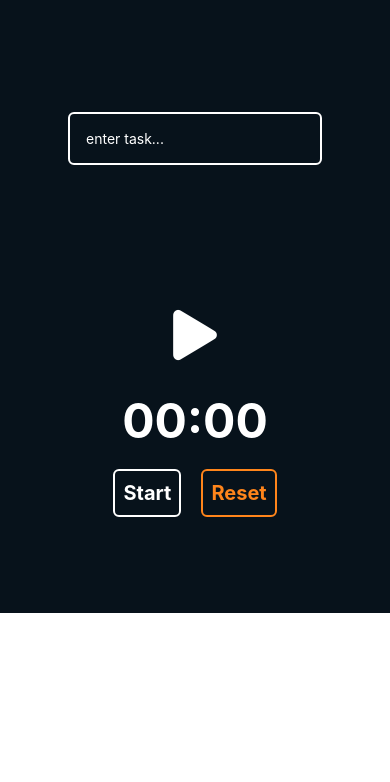
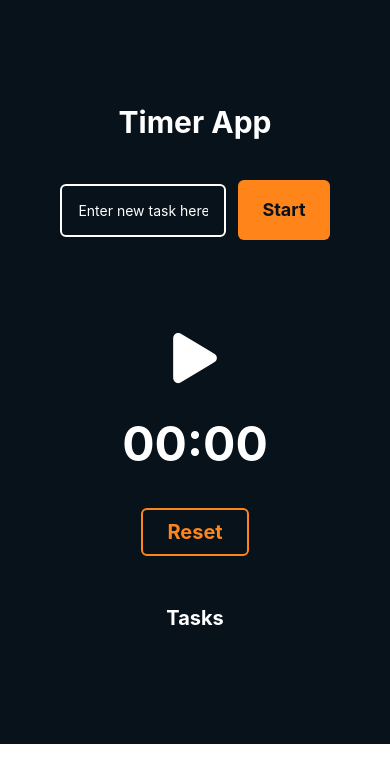
Before and after one commit to emmysoft/timer-app, a React Native app: screen / in a window 390 px wide. Shown: the top 782 px of the page. Built offline with nearby package versions, Linux system fonts and the light colour scheme.

Commit message:
ft- adding new features

```diff
--- a/App.js
+++ b/App.js
@@ -1,5 +1,5 @@
 import { StatusBar } from 'expo-status-bar';
-import { SafeAreaView, Text, TextInput, TouchableOpacity, View } from 'react-native';
+import { SafeAreaView, ScrollView, Text, TextInput, TouchableOpacity, View } from 'react-native';
 import { useEffect, useState } from 'react';
 import Constants from 'expo-constants';
 import tw from 'twrnc';
@@ -45,18 +45,23 @@ export default function App() {
     <>
       <StatusBar backgroundColor="#07121B" />
       <SafeAreaView style={{ marginTop: Constants.statusBarHeight }}>
-        <View style={tw`flex justify-center items-center gap-4 bg-[#07121B] h-full p-24`}>
-          <View style={tw`p-4`}>
+        <View style={tw`flex justify-start items-center gap-4 bg-[#07121B] h-full p-24`}>
+          <View style={tw`p-2`}>
+            <Text style={tw`font-bold text-3xl text-[#fff] bg-[#07121B]`}>Timer App</Text>
+          </View>
+          <View style={tw`p-4 flex flex-row justify-center items-center gap-3 w-full`}>
             <TextInput
-              style={tw`border-[#fff] border-2 rounded-md min-w-full py-4 px-4`}
-              placeholder='enter task...'
+              style={tw`border-[#fff] border-2 rounded-md min-w-full py-4 px-4 text-white`}
+              placeholder='Enter new task here...'
               placeholderTextColor={"#fff"}
               onChangeText={(e) => setTask(e)}
               value={task}
             />
-          </View>
-          <View style={tw`bottom-72 right-28`}>
-            <Text style={tw`font-bold text-3xl text-[#fff] bg-[#07121B] top-12`}>Timer App</Text>
+            <TouchableOpacity style={tw`py-4 px-6 rounded-md bg-[#ff851b]`} onPress={() => handleToggle()}>
+              {isActive ?
+                <Text style={tw`text-[#07121b] text-lg font-bold`}>Pause</Text> :
+                <Text style={tw`text-[#07121b] text-lg font-bold`}>Start</Text>}
+            </TouchableOpacity>
           </View>
           <View style={tw`flex justify-center items-center gap-6 pt-12`}>
             {isActive
@@ -66,26 +71,17 @@ export default function App() {
               <Ionicons name='play' size={70} color='#fff' />
             }
             <Text style={tw`text-[#fff] text-5xl font-bold`}>{`${mins}:${sec}`}</Text>
-            <View style={tw`flex flex-row justify-center items-center gap-5`}>
-              <TouchableOpacity onPress={() => handleToggle()} style={tw`p-2 rounded-md border-[#fff] border-2`}>
-                {isActive
-                  ?
-                  <Text style={tw`text-[#fff] text-xl font-bold`}>
-                    Pause
-                  </Text>
-                  :
-                  <Text style={tw`text-[#fff] text-xl font-bold`}>
-                    Start
-                  </Text>}
-              </TouchableOpacity>
-              <TouchableOpacity onPress={() => reset()} style={tw`p-2 rounded-md border-[#ff851b] border-2`}>
+            <View style={tw`p-4`}>
+              <TouchableOpacity onPress={() => reset()} style={tw`px-6 py-2 rounded-md border-[#ff851b] border-2 w-full`}>
                 <Text style={tw`text-[#ff851b] text-xl font-bold`}>
                   Reset
                 </Text>
               </TouchableOpacity>
             </View>
           </View>
-          <StatusBar style="auto" />
+          <ScrollView style={tw`p-4`}>
+            <Text style={tw`text-xl text-[#fff] font-bold text-center`}>Tasks</Text>
+          </ScrollView>
         </View>
       </SafeAreaView>
     </>
```
Also changed, not shown: package.json (+6 -2 lines), 1 other file (tests, documents, lock files or other folders).
